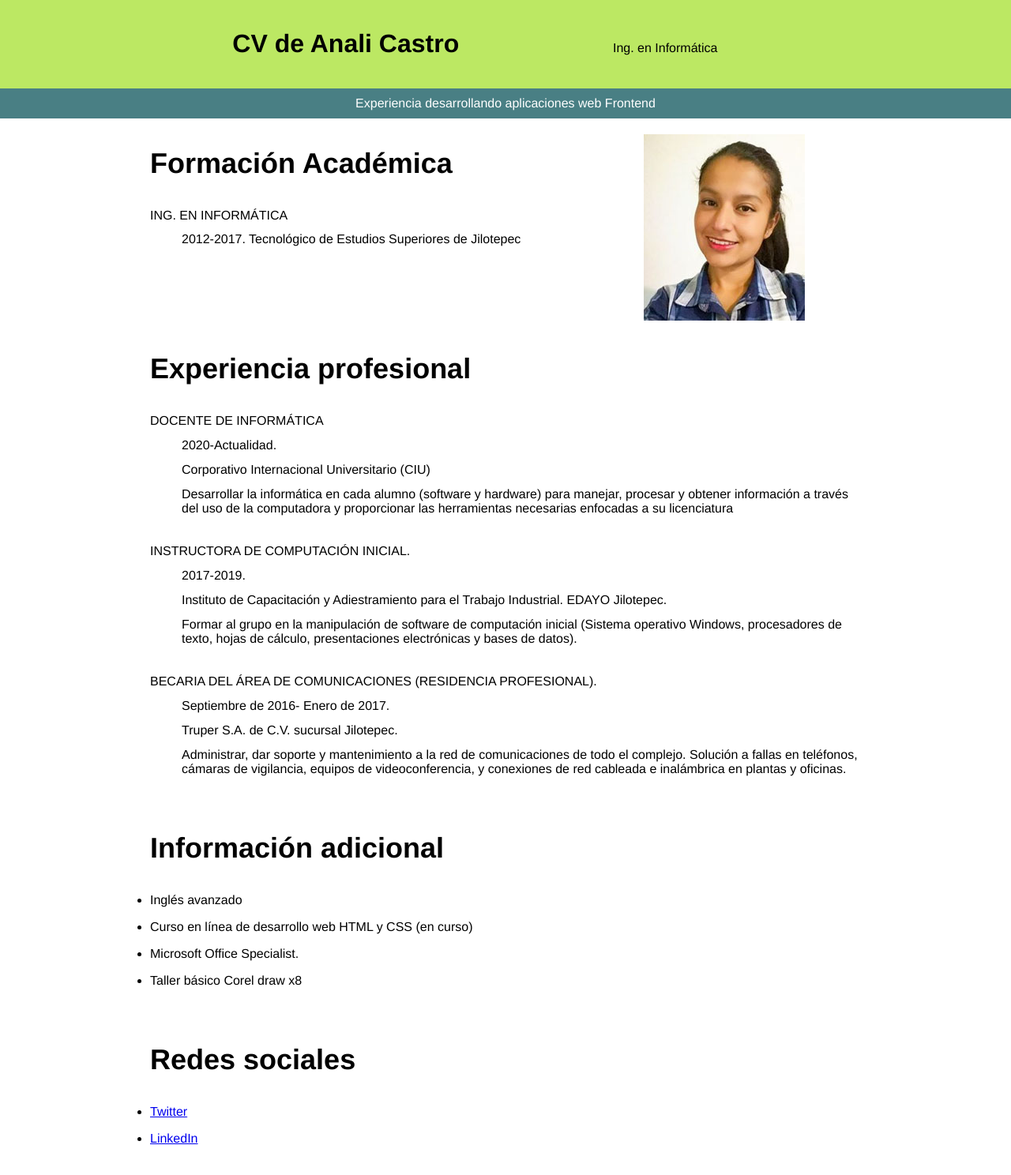
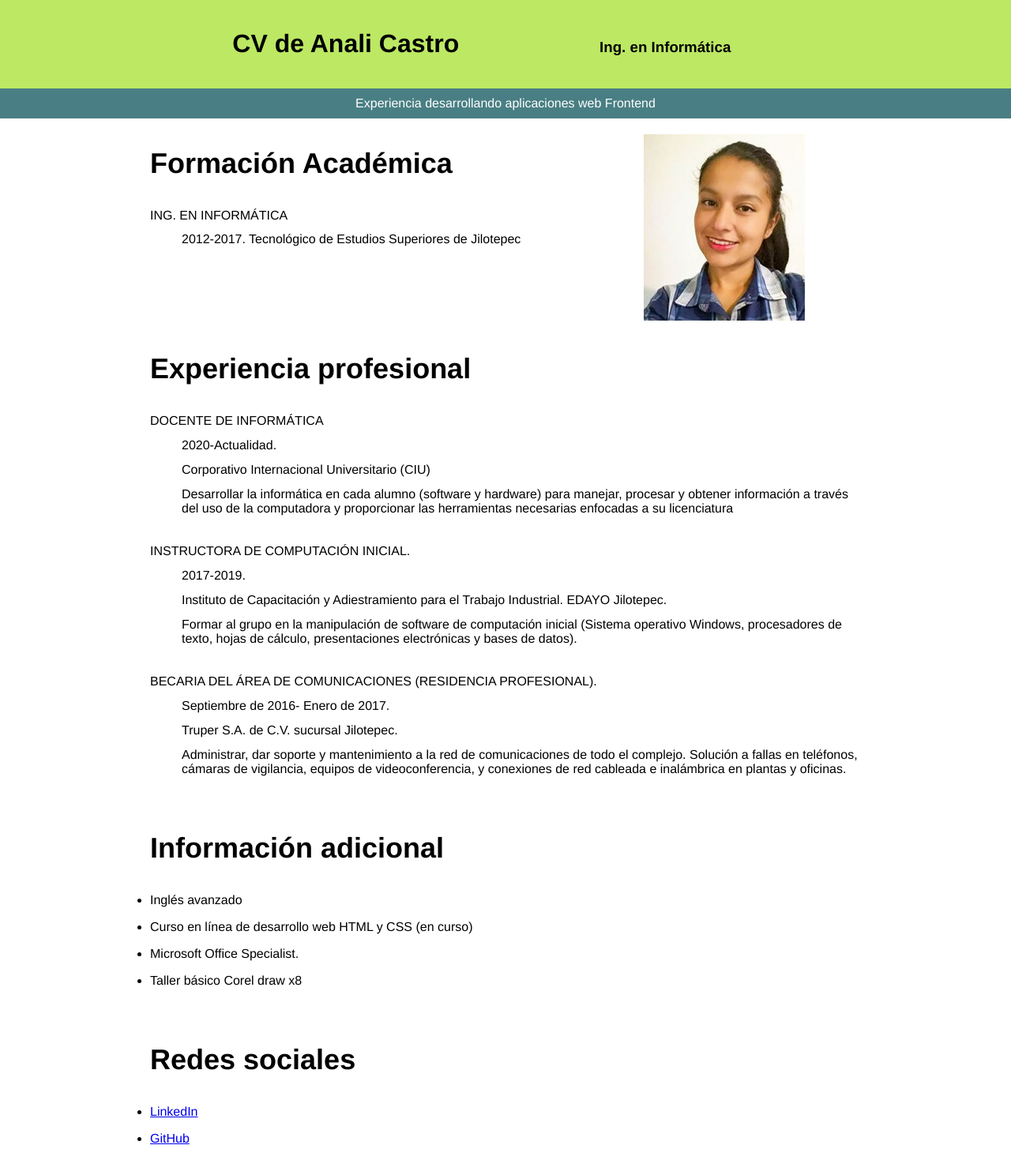
Before and after one commit to analicst/cv, a plain HTML site: page index.html in a window 1280 px wide. Shown: the whole page at 79% size. Drawn offline with Linux system fonts and the light colour scheme.

Commit message:
Version 2

```diff
--- a/index.html
+++ b/index.html
@@ -13,7 +13,7 @@
 
 
 		<h1 style="display:inline-block; width: 400px;font-weight: bold;">CV de Anali Castro</h1>
-		<p style="display: inline-block;width: 400px;font-weight: 200">Ing. en Informática</p>
+		<h3 style="display: inline-block;width: 400px;font-weight: 700">Ing. en Informática</h3>
 	</header>
 	<div style="background-color: #497f84; color: white;text-align: center;padding: 10px;">
 		Experiencia desarrollando aplicaciones web Frontend
@@ -70,8 +70,8 @@
 				<div style="margin-top: 70px; margin-bottom: 70px ">
 					<h3 style="font-size: 36px;font-weight: 700;">Redes sociales</h3>
 					<ul style="margin-top: 12px;padding:0px">
-						<li style="margin-top: 16px"><a href="https://twitter.com/AnaliCst" target="_blank">Twitter</a></li>
 						<li style="margin-top: 16px"><a href="https://www.LinkedIn.com/in/anali-castro-83341b194" target="_blank">LinkedIn</a></li>
+						<li style="margin-top: 16px"><a href="https://github.com/analicst" target="_blank">GitHub</a></li>
 
 					</ul>
 				</div>
```
